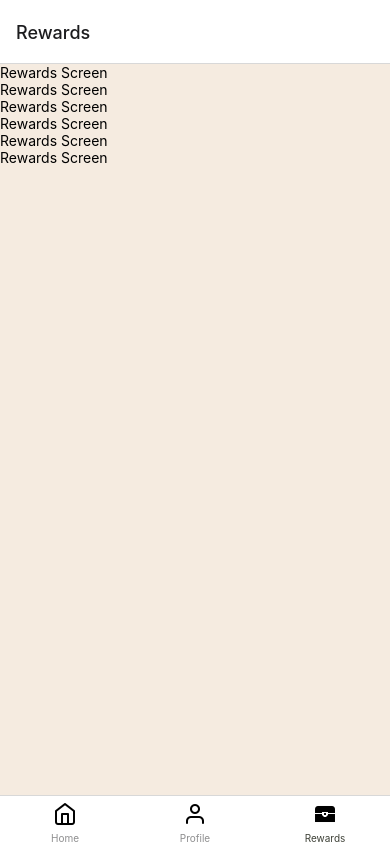
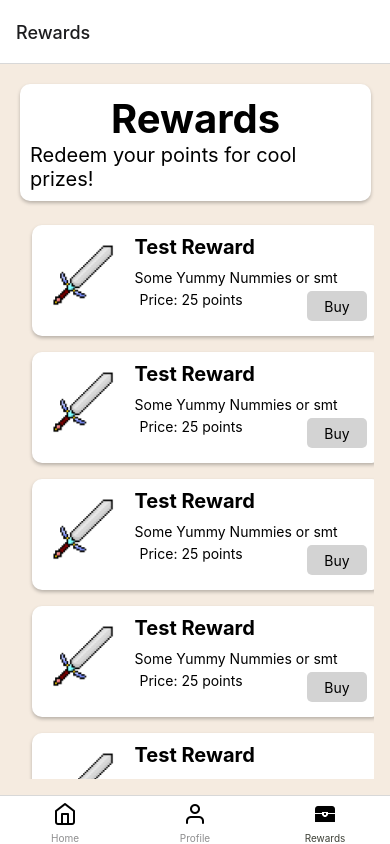
Before and after one commit to QDS2024/WellQuest, a React Native app in the folder client/: screen /Rewards in a window 390 px wide. Built offline with nearby package versions, Linux system fonts and the light colour scheme.

Commit message:
Add initial rewards page

```diff
--- /dev/null
+++ b/client/components/rewards/Card.jsx
@@ -0,0 +1,91 @@
+import React from "react";
+import {
+  View,
+  Text,
+  FlatList,
+  Button,
+  StyleSheet,
+  Image,
+  TouchableOpacity,
+} from "react-native";
+
+const Card = ({ name, description, price }) => (
+  <View style={styles.card}>
+    <View style={styles.row}>
+      {/* Image container */}
+      <View style={[styles.column, { width: "25%" }]}>
+        <View style={styles.imgContainer}>
+          <Image
+            source={require("./testReward.png")} // Specify the path to the local image
+            style={styles.image}
+          />
+        </View>
+      </View>
+      {/* Details container */}
+      <View style={([styles.column], { width: "75%" })}>
+        <Text style={styles.name}>{name}</Text>
+        <Text>{description}</Text>
+        <View style={[styles.row, { justifyContent: "space-between" }]}>
+          <View style={[styles.column]}>
+            <Text>Price: {price} points</Text>
+          </View>
+          {/* Purchase button */}
+          <View style={[styles.column]}>
+            <TouchableOpacity style={styles.button}>
+              <Text>Buy</Text>
+            </TouchableOpacity>
+          </View>
+        </View>
+      </View>
+    </View>
+  </View>
+);
+
+const styles = StyleSheet.create({
+  card: {
+    width: 350,
+    backgroundColor: "white",
+    padding: 10,
+    marginVertical: 8,
+    marginHorizontal: 16,
+    borderRadius: 10,
+    shadowColor: "#000",
+    shadowOffset: {
+      width: 0,
+      height: 2,
+    },
+    shadowOpacity: 0.25,
+    shadowRadius: 3.84,
+    elevation: 5,
+  },
+  name: {
+    fontSize: 20,
+    fontWeight: "bold",
+    marginBottom: 10,
+  },
+  row: {
+    flexDirection: "row",
+  },
+  column: {
+    margin: 5,
+    paddingRight: 10,
+    // borderColor: "black",
+    // borderWidth: 1,
+  },
+  image: {
+    width: 70,
+    height: 70,
+    resizeMode: "cover", // Set the image resizing mode
+  },
+  imgContainer: {},
+  button: {
+    backgroundColor: "lightgray",
+    borderRadius: 5,
+    height: 30,
+    width: 60,
+    justifyContent: "center",
+    alignItems: "center",
+  },
+});
+
+export default Card;
--- a/client/components/rewards/RewardsScreen.jsx
+++ b/client/components/rewards/RewardsScreen.jsx
@@ -1,17 +1,106 @@
 import React from "react";
-import { View, Text } from "react-native";
+import { View, Text, FlatList, StyleSheet } from "react-native";
+import { useEffect } from "react";
+import Card from "./Card";
+
+const testRewardData = [
+  {
+    name: "Test Reward",
+    description: "Some Yummy Nummies or smt",
+    price: 25,
+  },
+  {
+    name: "Test Reward",
+    description: "Some Yummy Nummies or smt",
+    price: 25,
+  },
+  {
+    name: "Test Reward",
+    description: "Some Yummy Nummies or smt",
+    price: 25,
+  },
+  {
+    name: "Test Reward",
+    description: "Some Yummy Nummies or smt",
+    price: 25,
+  },
+  {
+    name: "Test Reward",
+    description: "Some Yummy Nummies or smt",
+    price: 25,
+  },
+  {
+    name: "Test Reward",
+    description: "Some Yummy Nummies or smt",
+    price: 25,
+  },
+  {
+    name: "Test Reward",
+    description: "Some Yummy Nummies or smt",
+    price: 25,
+  },
+];
 
 const RewardsScreen = () => {
   return (
-    <View>
-      <Text>Rewards Screen</Text>
-      <Text>Rewards Screen</Text>
-      <Text>Rewards Screen</Text>
-      <Text>Rewards Screen</Text>
-      <Text>Rewards Screen</Text>
-      <Text>Rewards Screen</Text>
-    </View>
+    <>
+      {/* Rewards Description */}
+      <View style={styles.rewardDescription}>
+        <Text style={styles.descriptionTitle}>Rewards</Text>
+        <Text style={styles.descriptionText}>
+          Redeem your points for cool prizes!
+        </Text>
+      </View>
+
+      {/* Rewards List */}
+      <View style={styles.container}>
+        <FlatList
+          data={testRewardData}
+          renderItem={({ item, index }) => (
+            <Card
+              key={index.toString()}
+              name={item.name}
+              description={item.description}
+              price={item.price}
+            />
+          )}
+          keyExtractor={(_item, index) => index.toString()}
+        />
+      </View>
+    </>
   );
 };
 
+const styles = StyleSheet.create({
+  container: {
+    flex: 1,
+    padding: 16,
+  },
+  rewardDescription: {
+    width: "90%",
+    backgroundColor: "white",
+    borderRadius: 10,
+    shadowColor: "#000",
+    shadowOffset: {
+      width: 0,
+      height: 2,
+    },
+    shadowOpacity: 0.25,
+    shadowRadius: 3.84,
+    elevation: 5,
+    justifyContent: "center",
+    alignItems: "center",
+    padding: 10,
+    marginHorizontal: 20,
+    marginTop: 20,
+  },
+  descriptionTitle: {
+    fontSize: 40,
+    fontWeight: "bold",
+  },
+  descriptionText: {
+    fontSize: 20,
+  },
+});
+
 export default RewardsScreen;
```
Also changed, not shown: client/components/rewards/testReward.png (added).
